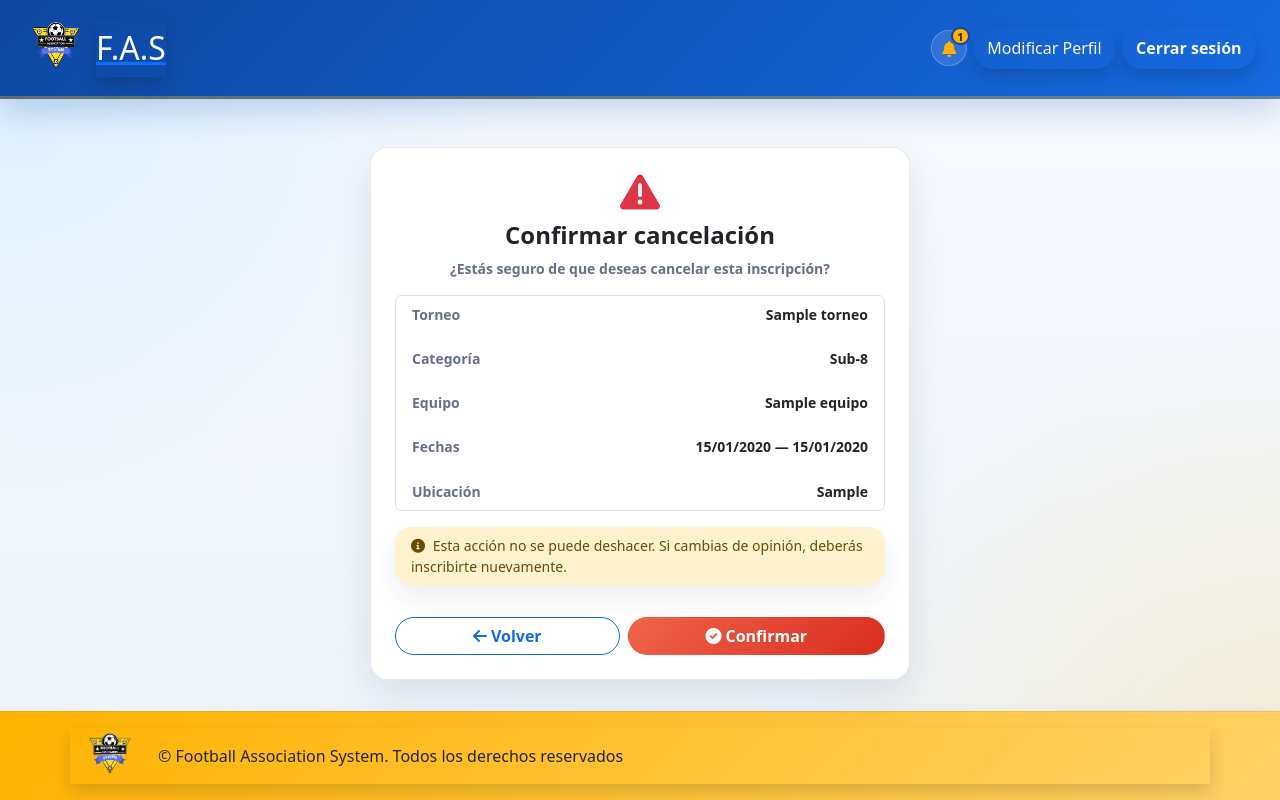
After one commit to Ju4nes1807/Football_Association_System-F.A.S-_Django, a Django app: page /torneos/entrenador/cancelar/1/confirmar/ in a window 1280 px wide. The commit adds this page. Run offline with Django 5.2, Linux system fonts and the light colour scheme; a user stored in the database is signed in; tables that the repository leaves empty hold one stand-in row (values such as "Sample post").

Commit message:
correcion de error al cancelar la inscripcion de un torneo.
Se cambio las vistas del entrenador de la interfaz de los torneos y se corrigio el error al momento de eliminar la inscripcion en un torneo, y se añadio la vista de un cuadro con la confirmacion preguntando que si de verdad quiere borrar la inscripcion al torneo.

```diff
--- /dev/null
+++ b/torneos/templates/torneos/entrenador/confirmar_cancelar.html
@@ -0,0 +1,102 @@
+{% load static %}
+<!DOCTYPE html>
+<html lang="es">
+<head>
+    <meta charset="UTF-8">
+    <meta name="viewport" content="width=device-width, initial-scale=1.0">
+    <link rel="shortcut icon" href="{% static 'public/images/Logo.png' %}" type="image/x-icon">
+    <link href="https://cdn.jsdelivr.net/npm/bootstrap@5.3.6/dist/css/bootstrap.min.css" rel="stylesheet">
+    <link rel="stylesheet" href="https://cdnjs.cloudflare.com/ajax/libs/font-awesome/6.0.0-beta3/css/all.min.css">
+    <title>Cancelar inscripción | F.A.S</title>
+    <link rel="stylesheet" href="{% static 'public/css/fas-app.css' %}?v=16">
+</head>
+<body class="d-flex flex-column min-vh-100">
+
+    <div class="navbar navbar-expand-md bg-primary shadow mb-4">
+        <a href="{% url 'landingpage' %}" class="d-flex align-items-center">
+            <img src="{% static 'public/images/Logo.png' %}" alt="Logo" class="img-fluid me-2" style="width: 75px; height: 75px;">
+            <p class="navbar-brand text-light fs-2 shadow m-0">F.A.S</p>
+        </a>
+        <button class="navbar-toggler" type="button" data-bs-toggle="collapse" data-bs-target="#navNavbarDropdown">
+            <span class="navbar-toggler-icon"></span>
+        </button>
+        <div class="collapse navbar-collapse" id="navNavbarDropdown">
+            <ul class="navbar-nav ms-auto">
+                <li class="nav-item">
+                    <form action="{% url 'logout' %}" method="post" style="display:inline;">
+                        {% csrf_token %}
+                        <button type="submit" class="nav-link text-light shadow btn btn-link">Cerrar sesión</button>
+                    </form>
+                </li>
+                <li class="nav-item">
+                    <a href="{% url 'editar_perfil' %}" class="nav-link text-light shadow">Modificar Perfil</a>
+                </li>
+            </ul>
+        </div>
+    </div>
+
+    <div class="container flex-grow-1 d-flex align-items-start justify-content-center pt-4">
+        <div class="card shadow-sm border-danger" style="max-width: 540px; width: 100%;">
+            <div class="card-header bg-white border-bottom-0 pt-4 pb-0 text-center">
+                <div class="text-danger mb-2">
+                    <i class="fas fa-exclamation-triangle" style="font-size: 2.5rem;"></i>
+                </div>
+                <h4 class="fw-bold text-dark">Confirmar cancelación</h4>
+                <p class="text-muted small mb-0">¿Estás seguro de que deseas cancelar esta inscripción?</p>
+            </div>
+            <div class="card-body px-4 py-3">
+                <ul class="list-group list-group-flush border rounded mb-3">
+                    <li class="list-group-item d-flex justify-content-between align-items-center px-3 py-2">
+                        <span class="text-muted small">Torneo</span>
+                        <span class="fw-semibold text-dark small">{{ torneo.nombre }}</span>
+                    </li>
+                    <li class="list-group-item d-flex justify-content-between align-items-center px-3 py-2">
+                        <span class="text-muted small">Categoría</span>
+                        <span class="fw-semibold text-dark small">{{ torneo.get_categoria_display }}</span>
+                    </li>
+                    <li class="list-group-item d-flex justify-content-between align-items-center px-3 py-2">
+                        <span class="text-muted small">Equipo</span>
+                        <span class="fw-semibold text-dark small">{{ equipo.nombre }}</span>
+                    </li>
+                    <li class="list-group-item d-flex justify-content-between align-items-center px-3 py-2">
+                        <span class="text-muted small">Fechas</span>
+                        <span class="fw-semibold text-dark small">{{ torneo.fecha_inicio|date:"d/m/Y" }} — {{ torneo.fecha_fin|date:"d/m/Y" }}</span>
+                    </li>
+                    <li class="list-group-item d-flex justify-content-between align-items-center px-3 py-2">
+                        <span class="text-muted small">Ubicación</span>
+                        <span class="fw-semibold text-dark small">{{ torneo.ubicacion }}</span>
+                    </li>
+                </ul>
+
+                <div class="alert alert-warning py-2 px-3 small mb-3">
+                    <i class="fas fa-info-circle me-1"></i>
+                    Esta acción no se puede deshacer. Si cambias de opinión, deberás inscribirte nuevamente.
+                </div>
+            </div>
+            <div class="card-footer bg-white border-top-0 pt-0 pb-4 px-4">
+                <div class="d-flex gap-2">
+                    <a href="{% url 'torneos:entrenador_lista_torneos' %}" class="btn btn-outline-secondary flex-grow-1">
+                        <i class="fas fa-arrow-left me-1"></i>Volver
+                    </a>
+                    <form method="POST" style="display:contents;">
+                        {% csrf_token %}
+                        <button type="submit" class="btn btn-danger flex-grow-1">
+                            <i class="fas fa-check-circle me-1"></i>Confirmar
+                        </button>
+                    </form>
+                </div>
+            </div>
+        </div>
+    </div>
+
+    <footer class="bg-warning py-3 mt-3 shadow mt-auto">
+        <div class="container text-start d-flex align-items-center shadow">
+            <img src="{% static 'public/images/Logo.png' %}" alt="Logo" class="img-fluid me-2" style="width: 75px; height: 75px;">
+            <p class="text-dark m-0">© Football Association System. Todos los derechos reservados</p>
+        </div>
+    </footer>
+
+    <script src="https://cdn.jsdelivr.net/npm/bootstrap@5.3.6/dist/js/bootstrap.bundle.min.js"></script>
+    <script src="{% static 'public/js/fas-app.js' %}?v=16"></script>
+</body>
+</html>
--- a/torneos/urls.py
+++ b/torneos/urls.py
@@ -24,7 +24,8 @@ urlpatterns = [
     # Entrenador
     path('entrenador/',                                views.entrenador_lista_torneos,        name='entrenador_lista_torneos'),
     path('entrenador/<int:torneo_id>/inscribir/',      views.entrenador_inscribir,            name='entrenador_inscribir'),
-    path('entrenador/cancelar/<int:inscripcion_id>/',  views.entrenador_cancelar_inscripcion, name='entrenador_cancelar'),
+    path('entrenador/cancelar/<int:inscripcion_id>/',          views.entrenador_cancelar_inscripcion, name='entrenador_cancelar'),
+    path('entrenador/cancelar/<int:inscripcion_id>/confirmar/', views.entrenador_confirmar_cancelar,    name='entrenador_confirmar_cancelar'),
     path('entrenador/<int:torneo_id>/mis-partidos/',   views.entrenador_mis_partidos,         name='entrenador_mis_partidos'),
     path('entrenador/partido/<int:partido_id>/estadisticas/', views.entrenador_estadisticas_partido, name='entrenador_estadisticas_partido'),
     path('entrenador/reportes/jugadores/',             views.entrenador_reporte_jugadores,    name='entrenador_reporte_jugadores'),
--- a/torneos/views.py
+++ b/torneos/views.py
@@ -951,8 +951,19 @@ def entrenador_inscribir(request, torneo_id):
         messages.error(request, 'Este torneo no acepta inscripciones.')
         return redirect('torneos:entrenador_lista_torneos')
 
-    if InscripcionTorneo.objects.filter(torneo=torneo, equipo=equipo, estado='ACTIVA').exists():
-        messages.error(request, 'Tu equipo ya está inscrito en este torneo.')
+    inscripcion_existente = InscripcionTorneo.objects.filter(
+        torneo=torneo, equipo=equipo
+    ).first()
+
+    if inscripcion_existente:
+        if inscripcion_existente.estado == InscripcionTorneo.Estado.ACTIVA:
+            messages.error(request, 'Tu equipo ya está inscrito en este torneo.')
+            return redirect('torneos:entrenador_lista_torneos')
+
+        if request.method == 'POST':
+            inscripcion_existente.estado = InscripcionTorneo.Estado.ACTIVA
+            inscripcion_existente.save()
+            messages.success(request, f'¡Tu equipo fue inscrito en {torneo.nombre}!')
         return redirect('torneos:entrenador_lista_torneos')
 
     if request.method == 'POST':
@@ -984,6 +995,42 @@ def entrenador_cancelar_inscripcion(request, inscripcion_id):
         messages.success(request, 'Inscripción cancelada.')
 
     return redirect('torneos:entrenador_lista_torneos')
+
+
+@login_required
+def entrenador_confirmar_cancelar(request, inscripcion_id):
+    if request.user.rol != 'ADMIN' and request.user.rol != 'ENTRENADOR':
+        return redirect('dashboard_admin')
+
+    inscripcion = get_object_or_404(
+        InscripcionTorneo.objects.select_related('torneo', 'equipo'),
+        id=inscripcion_id
+    )
+    equipo = getattr(getattr(request.user, 'entrenador', None), 'equipo', None)
+
+    if request.user.rol == 'ENTRENADOR' and inscripcion.equipo != equipo:
+        messages.error(request, 'No tienes permiso para esta acción.')
+        return redirect('torneos:entrenador_lista_torneos')
+
+    if inscripcion.estado != InscripcionTorneo.Estado.ACTIVA:
+        messages.error(request, 'Esta inscripción ya no está activa.')
+        return redirect('torneos:entrenador_lista_torneos')
+
+    if inscripcion.torneo.estado != Torneo.Estado.PROXIMO:
+        messages.error(request, 'No puedes cancelar un torneo que ya inició.')
+        return redirect('torneos:entrenador_lista_torneos')
+
+    if request.method == 'POST':
+        inscripcion.estado = InscripcionTorneo.Estado.CANCELADA
+        inscripcion.save()
+        messages.success(request, f'Inscripción cancelada en {inscripcion.torneo.nombre}.')
+        return redirect('torneos:entrenador_lista_torneos')
+
+    return render(request, 'torneos/entrenador/confirmar_cancelar.html', {
+        'inscripcion': inscripcion,
+        'torneo':      inscripcion.torneo,
+        'equipo':      inscripcion.equipo,
+    })
 
 
 @login_required
```
Also changed, not shown: torneos/templates/torneos/entrenador/lista_torneos.html (+3 -7 lines).
